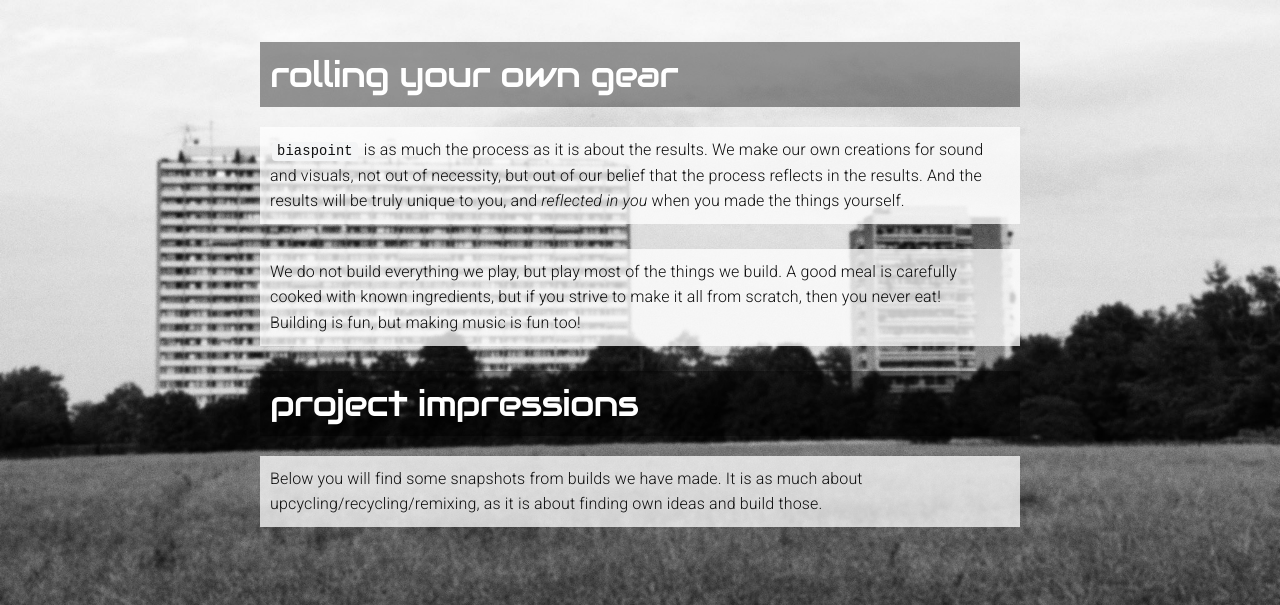
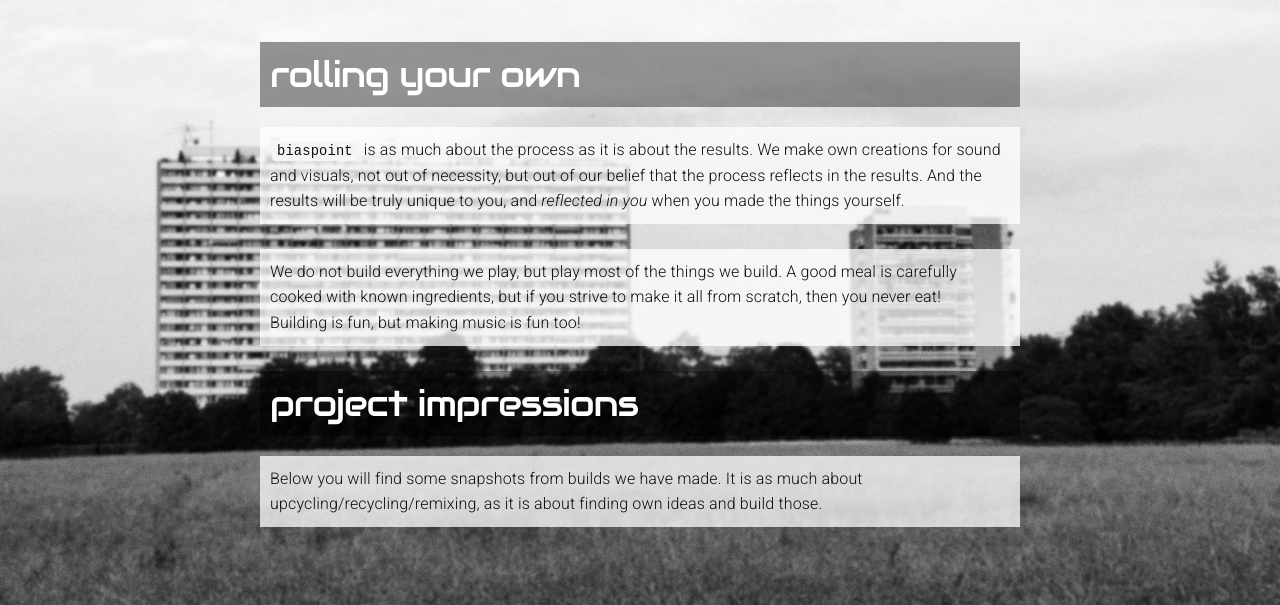
Before and after one commit to aweijnitz/biaspoint.de, a website: page webapp/src/making.html in a window 1280 px wide. Shown: the part 195-800 px from the top of the page. Drawn offline with nearby package versions, Linux system fonts and the light colour scheme; no server answers.

Commit message:
Language fix

```diff
--- a/webapp/src/making.html
+++ b/webapp/src/making.html
@@ -48,10 +48,10 @@
         <!--        <span class="band-name headline-light-bg">biaspoint</span>-->
       </header>
       <section class="container" id="intro">
-        <h2>Rolling your own gear</h2>
+        <h2>Rolling your own</h2>
         <p>
-          <code>biaspoint</code> is as much the process as it is about the
-          results. We make our own creations for sound and visuals, not out of
+          <code>biaspoint</code> is as much about the process as it is about the
+          results. We make own creations for sound and visuals, not out of
           necessity, but out of our belief that the process reflects in the
           results. And the results will be truly unique to you, and
           <em>reflected in you</em> when you made the things yourself.
```
